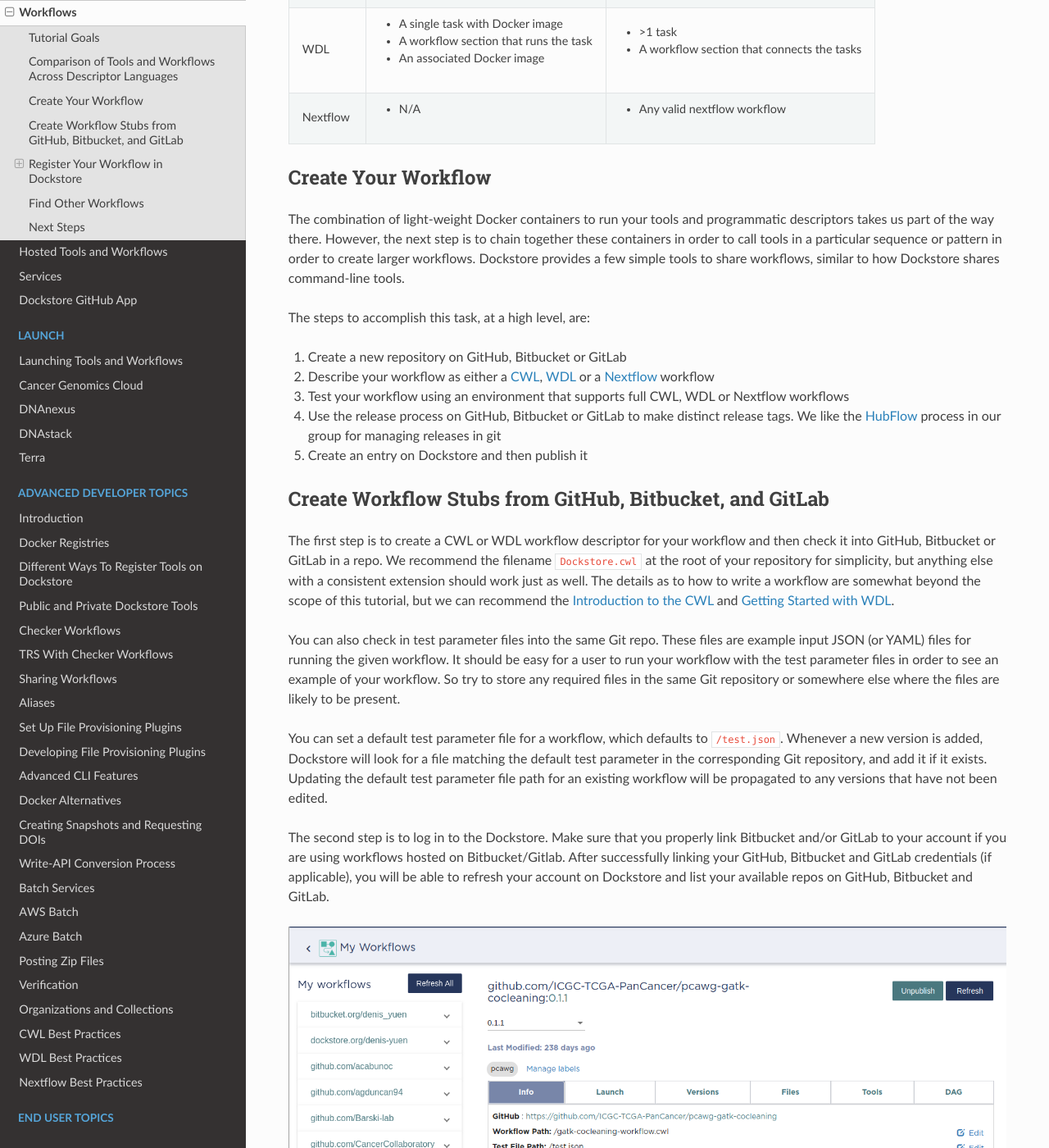
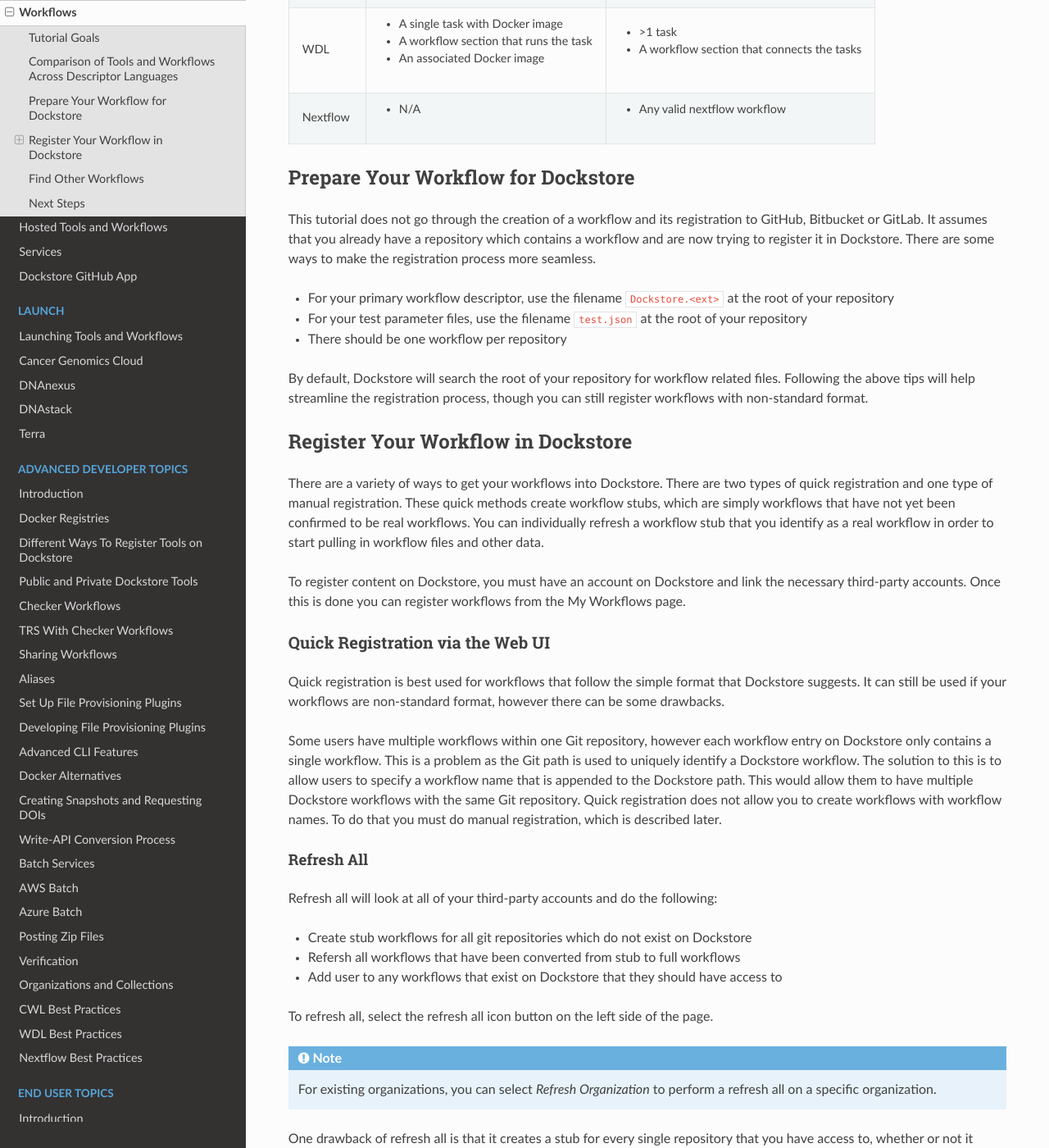
Before and after one commit to dockstore/dockstore-documentation, a Sphinx documentation site: the page built from docs/getting-started/dockstore-workflows.rst, in a window 1280 px wide and 1400 px high, scrolled down 795 px. Shown: the whole window at 82% size. Built offline with Sphinx 7.4.7 and the Read the Docs theme 2.0.0, drawn with Linux system fonts in a browser that asks for light colours; some of the changed text lies outside the part shown.

Commit message:
reworking of the workflows tutorial to include new methods; also rewrote a lot of it, was a bit outdated.

```diff
--- a/docs/getting-started/dockstore-workflows.rst
+++ b/docs/getting-started/dockstore-workflows.rst
@@ -8,9 +8,10 @@
 Tutorial Goals
 --------------
 
--  Register a workflow on Dockstore
+
 -  Learn the differences between tools and workflows across Descriptor
    Languages
+-  Register a workflow on Dockstore
 -  Publish your workflow
 
 This tutorial walks through the process of registering and sharing more
@@ -47,149 +48,125 @@
 +------------------------+------------------------------------------+-----------------------------------------------+
 
 
-Create Your Workflow
---------------------
+Prepare Your Workflow for Dockstore
+-----------------------------------
+This tutorial does not go through the creation of a workflow and its
+registration to GitHub, Bitbucket or GitLab. It assumes that you already
+have a repository which contains a workflow and are now trying to register
+it in Dockstore. There are some ways to make the registration process more
+seamless.
 
-The combination of light-weight Docker containers to run your tools and
-programmatic descriptors takes us part of the way there. However, the
-next step is to chain together these containers in order to call tools
-in a particular sequence or pattern in order to create larger workflows.
-Dockstore provides a few simple tools to share workflows, similar to how
-Dockstore shares command-line tools.
+- For your primary workflow descriptor, use the filename ``Dockstore.<ext>``
+  at the root of your repository
+- For your test parameter files, use the filename ``test.json`` at the root
+  of your repository
+- There should be one workflow per repository
 
-The steps to accomplish this task, at a high level, are:
-
-1. Create a new repository on GitHub, Bitbucket or GitLab
-2. Describe your workflow as either a
-   `CWL <https://www.commonwl.org/user_guide/>`__,
-   `WDL <https://github.com/openwdl/wdl/blob/develop/SPEC.md#workflow-definition>`__
-   or a `Nextflow <https://www.nextflow.io/>`__ workflow
-3. Test your workflow using an environment that supports full CWL, WDL
-   or Nextflow workflows
-4. Use the release process on GitHub, Bitbucket or GitLab to make
-   distinct release tags. We like the
-   `HubFlow <https://datasift.github.io/gitflow/>`__ process in our
-   group for managing releases in git
-5. Create an entry on Dockstore and then publish it
-
-Create Workflow Stubs from GitHub, Bitbucket, and GitLab
---------------------------------------------------------
-
-The first step is to create a CWL or WDL workflow descriptor for your
-workflow and then check it into GitHub, Bitbucket or GitLab in a repo.
-We recommend the filename ``Dockstore.cwl`` at the root of your
-repository for simplicity, but anything else with a consistent extension
-should work just as well. The details as to how to write a workflow are
-somewhat beyond the scope of this tutorial, but we can recommend the
-`Introduction to the CWL <https://www.commonwl.org/user_guide/>`__ and
-`Getting Started with
-WDL <https://github.com/openwdl/wdl/tree/master#getting-started-with-wdl>`__.
-
-You can also check in test parameter files into the same Git repo. These
-files are example input JSON (or YAML) files for running the given
-workflow. It should be easy for a user to run your workflow with the
-test parameter files in order to see an example of your workflow. So try
-to store any required files in the same Git repository or somewhere else
-where the files are likely to be present.
-
-You can set a default test parameter file for a workflow, which defaults
-to ``/test.json``. Whenever a new version is added, Dockstore will look
-for a file matching the default test parameter in the corresponding Git
-repository, and add it if it exists. Updating the default test parameter
-file path for an existing workflow will be propagated to any versions
-that have not been edited.
-
-.. raw:: html
-
-   <!-- this following markdown link/anchor does not seem to work properly -->
-
-The second step is to log in to the Dockstore. Make sure that you
-properly link Bitbucket and/or GitLab to your account if you are using
-workflows hosted on Bitbucket/Gitlab. After successfully linking your
-GitHub, Bitbucket and GitLab credentials (if applicable), you will be
-able to refresh your account on Dockstore and list your available repos
-on GitHub, Bitbucket and GitLab.
-
-.. figure:: /assets/images/docs/workflow_ui.png
-   :alt: My Workflows
-
-   My Workflows
-
-The above image shows the general structure of the UI that you should
-see after visiting "My Workflows." You can hit "Refresh All Workflows"
-in order to update information on published workflows or create new
-stubs for repos that you are about to publish. Workflows are a bit
-different from tools in that we create a stub entry for all your GitHub
-repos (and Bitbucket/GitLab repos). You can then promote these to full
-entries by refreshing, publishing and editing them. It is only at this
-point that the Dockstore will reach out and populate information such as
-available tags and source files. Workflows are handled differently from
-Tools in this regard since users may often have many more tags and repos
-on GitHub than Docker images on Quay.io.
+By default, Dockstore will search the root of your repository for workflow
+related files. Following the above tips will help streamline the registration
+process, though you can still register workflows with non-standard format.
 
 Register Your Workflow in Dockstore
 -----------------------------------
+There are a variety of ways to get your workflows into Dockstore. There are two
+types of quick registration and one type of manual registration. These quick
+methods create workflow stubs, which are simply workflows that have not yet
+been confirmed to be real workflows. You can individually refresh a workflow
+stub that you identify as a real workflow in order to start pulling in workflow
+files and other data.
 
-Now that you have linked your credentials and refreshed, there should be
-one stub per repo that you are the owner of or have rights to see in
-GitHub.
+To register content on Dockstore, you must have an account on Dockstore and
+link the necessary third-party accounts. Once this is done you can register
+workflows from the My Workflows page.
 
 Quick Registration via the Web UI
 ~~~~~~~~~~~~~~~~~~~~~~~~~~~~~~~~~
+Quick registration is best used for workflows that follow the simple format
+that Dockstore suggests. It can still be used if your workflows are
+non-standard format, however there can be some drawbacks.
 
-In the authenticated Web UI, navigate to 'My Workflows' to begin
-managing workflows imported through your linked account(s). These pages
-will allow you to quickly register workflows that follow a particularly
-simple format (look below to manual registration for more complex
-formats). For quick registration, we look through your GitHub, Bitbucket
-and GitLab accounts and create a stub for each one. You can refresh and
-publish each repo that you identify as a real workflow in order to get,
-edit, and display additional information such as available versions.
+Some users have multiple workflows within one Git repository, however each
+workflow entry on Dockstore only contains a single workflow. This is
+a problem as the Git path is used to uniquely identify a Dockstore workflow.
+The solution to this is to allow users to specify a workflow name that is
+appended to the Dockstore path. This would allow them to have multiple
+Dockstore workflows with the same Git repository. Quick registration does
+not allow you to create workflows with workflow names.
+To do that you must do manual registration, which is described later.
 
-In the above image, the left side menu is a list of all workflow
-repositories associated with the user, grouped lexicographically by
-namespace. Words encapsulated in parentheses denotes a custom toolname
-if provided. Detailed information and links for each Workflow are
-located on the 'Info' tab. Settings, such as the path to the CWL/WDL
-descriptor, can be modified on a per-tag basis in the 'Versions' tab.
-The Descriptors and test parameter files may be viewed in the 'Files'
-tab, by the Version tag (corresponding to a Git tag/branch). Finally,
-'Manage labels' (located above the tabs) allows you to add/edit keywords
-that you want to be associated with a workflow for efficient searching
-and grouping.
+Refresh All
+^^^^^^^^^^^
+Refresh all will look at all of your third-party accounts and do the following:
 
-Just like with Tools, a workflow is not visible on the public
-'Workflows' listing unless it is published. To publish a container,
-click the blue 'Publish' button in the top-right corner.
+- Create stub workflows for all git repositories which do not exist on
+  Dockstore
+- Refersh all workflows that have been converted from stub to full workflows
+- Add user to any workflows that exist on Dockstore that they should have
+  access to
+
+To refresh all, select the refresh all icon button on the left side of the
+page.
+
+.. note:: For existing organizations, you can select `Refresh Organization`
+          to perform a refresh all on a specific organization.
+
+One drawback of refresh all is that it creates a stub for every single
+repository that you have access to, whether or not it contains a workflow.
+The following approach is a bit less automated but allows for more control.
+
+Quick Register
+^^^^^^^^^^^^^^
+Quick register provides a flow that lets you browse the repositories you
+have access to an quickly create standard stub workflows. The benefit of
+this approach is that you get some automation without having lots of
+stubs created.
+
+You can access quick register by clicking the plus button on the My
+Workflows page. The flow of this process is shown in the screenshots
+below.
+
+.. figure:: /assets/images/docs/quick-register-step-1.png
+   :alt: Quick Register step 1
+
+   Choose the quick register option in the Register workflow wizard
+
+.. figure:: /assets/images/docs/quick-register-step-2.png
+   :alt: Quick Register step 2
+
+   Use dropdowns to browse for repositories and use sliders to add as workflows
+
+Once you've selected a git registry and organization, you can see a list of all
+available repositories that you can add to Dockstore. There are three states
+the sliders can be in.
+
+- Off - There is no matching workflow on Dockstore.
+- On - This repository already exists on Dockstore and can be deleted.
+- Disabled - This repository exists on Dockstore and cannot be deleted.
+
+If sliders are in the off state then you can turn them on to quickly register
+a stub workflow for the repository.
 
 Manual Registration of Workflows
-^^^^^^^^^^^^^^^^^^^^^^^^^^^^^^^^
-
+~~~~~~~~~~~~~~~~~~~~~~~~~~~~~~~~
 In certain cases, you may wish to register workflows in a different
 source code structure, especially when working with complex project
 structures. For example, if you want to register two workflows from the
 same repository.
 
-Workflows can be registered manually from the 'My Workflows' page by
-pressing the 'Register Workflow' button at the bottom of the right side
-bar. A modal will appear as below:
+You can access manual register by clicking the plus button on the My
+Workflows page. The flow of this process is shown in the screenshots
+below.
 
-.. figure:: /assets/images/docs/register_workflow_manual.png
-   :alt: Register Workflow Manual
+.. figure:: /assets/images/docs/quick-register-step-1.png
+   :alt: Manual register step 1
 
-   Register Workflow Manual
+   Choose the manual register option in the Register workflow wizard
 
-The first option allows you to register a workflow from an existing
-third party repository. The second option allows you to write your
-workflow files and store them directly on Dockstore.org. You can read
-more about hosted workflows :doc:`here </getting-started/hosted-tools-and-workflows/>`, but
-for now, let's select the first option. Clicking 'Next' will bring up
-the following modal:
 
 .. figure:: /assets/images/docs/register_workflow_manual2.png
-   :alt: Register Workflow Manual2
+   :alt: Manual register step 2
 
-   Register Workflow Manual2
+   Fill out form to register a workflow
 
 Source Code Provider allows you to choose between GitHub, BitBucket, and
 GitLab (your respective accounts for these third party repositories need
```
Also changed, not shown: docs/assets/images/docs/quick-register-step-1.png (added), docs/assets/images/docs/quick-register-step-2.png (added), docs/assets/images/docs/register_workflow_manual.png (deleted).
